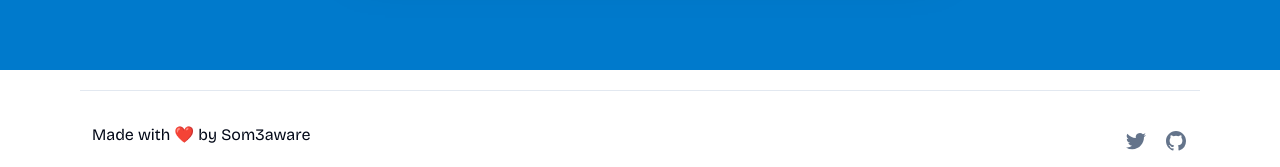
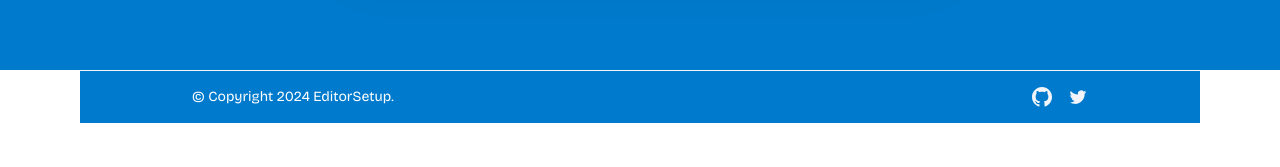
Before and after one commit to ahmedsomaa/editor-setup, a Next.js app: page / in a window 1280 px wide. Shown: the part 730-897 px from the top of the page. After the commit the page ends 853 px from the top, so only its background shows below. Built offline with nearby package versions, Linux system fonts and the light colour scheme.

Commit message:
add footer

```diff
--- a/components/Footer.tsx
+++ b/components/Footer.tsx
@@ -1,44 +1,51 @@
-import Link from "next/link";
+"use client";
 
-export default function Footer() {
+import React from "react";
+
+import { cn } from "@/lib/utils";
+import Github from "./icons/Github";
+import Twitter from "./icons/Twitter";
+
+interface FooterProps {
+  bgColor?: string;
+  iconColor?: string;
+}
+
+const Footer = ({ bgColor, iconColor }: FooterProps) => {
   return (
-    <footer className="text-center h-16 sm:h-20 w-full sm:pt-2 pt-4 border-t mt-5 flex sm:flex-row flex-col justify-between items-center px-3 space-y-3 sm:mb-0 mb-3">
-      <div>
-        Made with ❤️ by{" "}
-        <a
-          target="_blank"
-          href="https://som3aware.vercel.app"
-          className="hover:underline hover:text-blue-500"
-        >
-          Som3aware
-        </a>
-      </div>
-      <div className="flex space-x-4 pb-4 sm:pb-0">
-        <Link
-          href="https://twitter.com/abokahfa"
-          className="group"
-          aria-label="TaxPal on Twitter"
-        >
-          <svg
-            aria-hidden="true"
-            className="h-6 w-6 fill-slate-500 group-hover:fill-slate-700"
-          >
-            <path d="M8.29 20.251c7.547 0 11.675-6.253 11.675-11.675 0-.178 0-.355-.012-.53A8.348 8.348 0 0 0 22 5.92a8.19 8.19 0 0 1-2.357.646 4.118 4.118 0 0 0 1.804-2.27 8.224 8.224 0 0 1-2.605.996 4.107 4.107 0 0 0-6.993 3.743 11.65 11.65 0 0 1-8.457-4.287 4.106 4.106 0 0 0 1.27 5.477A4.073 4.073 0 0 1 2.8 9.713v.052a4.105 4.105 0 0 0 3.292 4.022 4.093 4.093 0 0 1-1.853.07 4.108 4.108 0 0 0 3.834 2.85A8.233 8.233 0 0 1 2 18.407a11.615 11.615 0 0 0 6.29 1.84" />
-          </svg>
-        </Link>
-        <Link
-          href="https://github.com/ahmedsomaa/"
-          className="group"
-          aria-label="TaxPal on GitHub"
-        >
-          <svg
-            aria-hidden="true"
-            className="h-6 w-6 fill-slate-500 group-hover:fill-slate-700"
-          >
-            <path d="M12 2C6.477 2 2 6.484 2 12.017c0 4.425 2.865 8.18 6.839 9.504.5.092.682-.217.682-.483 0-.237-.008-.868-.013-1.703-2.782.605-3.369-1.343-3.369-1.343-.454-1.158-1.11-1.466-1.11-1.466-.908-.62.069-.608.069-.608 1.003.07 1.531 1.032 1.531 1.032.892 1.53 2.341 1.088 2.91.832.092-.647.35-1.088.636-1.338-2.22-.253-4.555-1.113-4.555-4.951 0-1.093.39-1.988 1.029-2.688-.103-.253-.446-1.272.098-2.65 0 0 .84-.27 2.75 1.026A9.564 9.564 0 0 1 12 6.844a9.59 9.59 0 0 1 2.504.337c1.909-1.296 2.747-1.027 2.747-1.027.546 1.379.202 2.398.1 2.651.64.7 1.028 1.595 1.028 2.688 0 3.848-2.339 4.695-4.566 4.943.359.309.678.92.678 1.855 0 1.338-.012 2.419-.012 2.747 0 .268.18.58.688.482A10.02 10.02 0 0 0 22 12.017C22 6.484 17.522 2 12 2Z" />
-          </svg>
-        </Link>
+    <footer
+      className={cn(
+        "p-4 bg-[#007ACC] border-t border-slate-100  flex items-center justify-center",
+        bgColor
+      )}
+    >
+      <div className="max-w-4xl w-full flex">
+        <div className="flex flex-row justify-between items-center w-full">
+          <p className={cn("text-sm leading-5 text-white", iconColor)}>
+            © Copyright {new Date().getFullYear()} EditorSetup.
+          </p>
+          <div className="flex flex-row space-x-4 items-center">
+            <a href="https://github.com/ahmedsomaa" target="_blank">
+              <Github
+                className={cn(
+                  "text-slate-100 hover:text-slate-100/90",
+                  iconColor
+                )}
+              />
+            </a>
+            <a href="https://twitter.com/abokahfa" target="_blank">
+              <Twitter
+                className={cn(
+                  "text-slate-100 hover:text-slate-100/90",
+                  iconColor
+                )}
+              />
+            </a>
+          </div>
+        </div>
       </div>
     </footer>
   );
-}
+};
+
+export default Footer;
```
